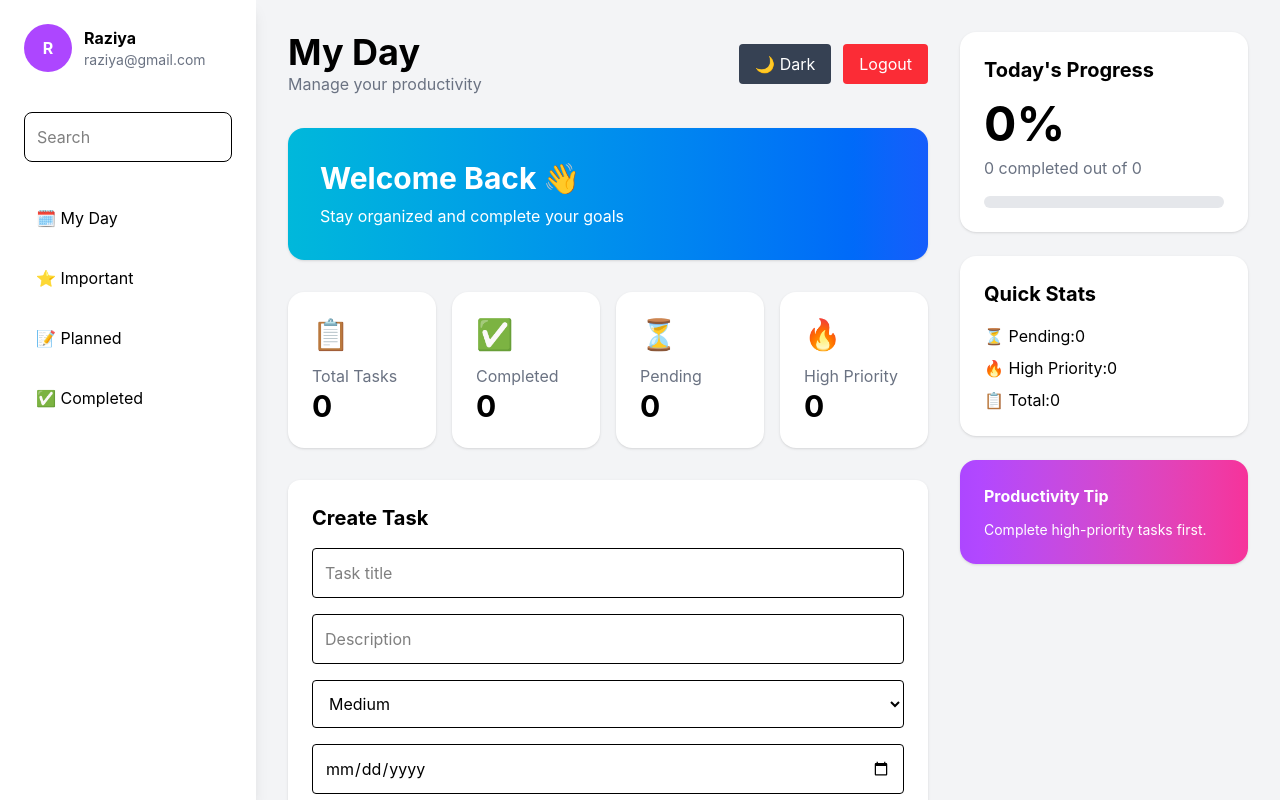
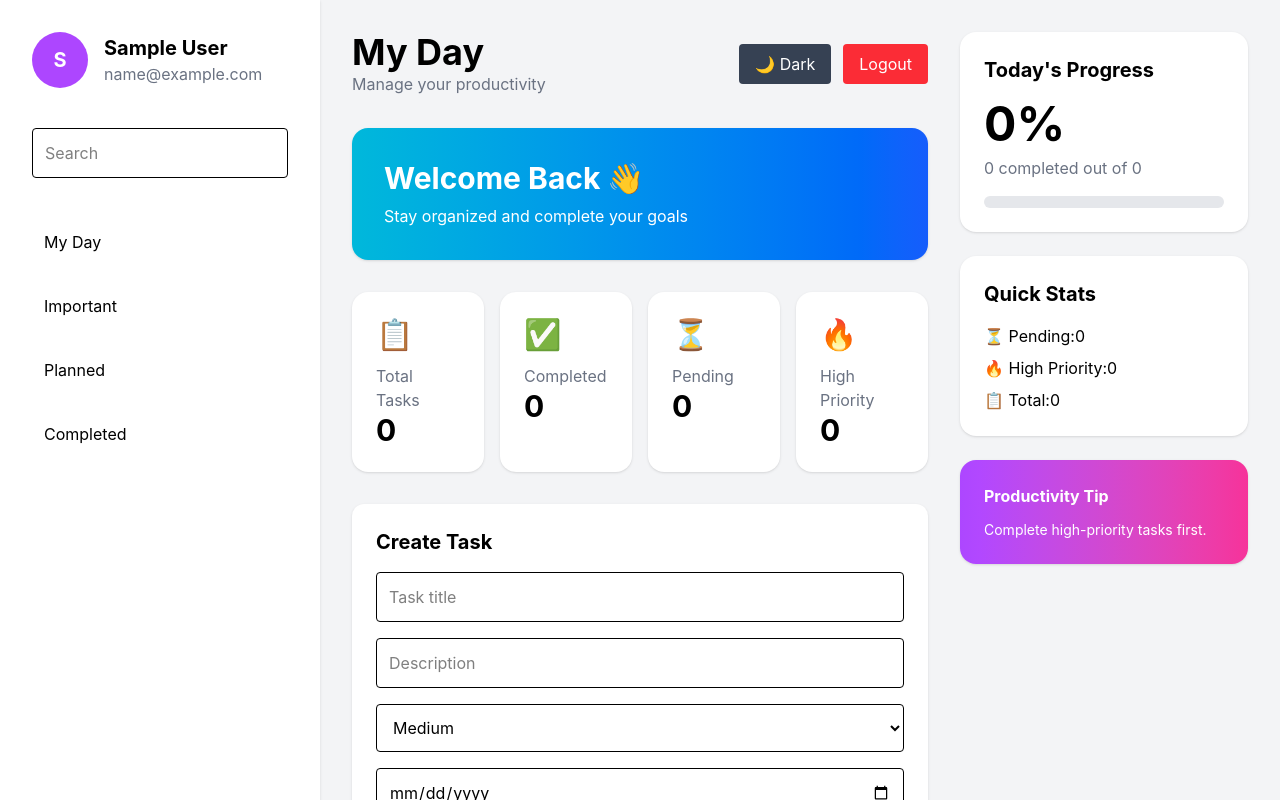
Before and after one commit to Raziya-Mohammad/task-management-system, a React app in the folder frontend/: page /dashboard in a window 1280 px wide. Shown: the top 800 px of the page. Built offline with nearby package versions, Linux system fonts and the light colour scheme; no server answers; sample sign-in values are in the browser's storage; the HTML template or start-up script is replaced by a standard one.

Commit message:
dynamic logged in user dashboard

```diff
--- a/frontend/src/components/Sidebar.jsx
+++ b/frontend/src/components/Sidebar.jsx
@@ -1,4 +1,6 @@
 function Sidebar({
+
+user,
 
 search,
 setSearch,
@@ -8,63 +10,63 @@ setSelectedMenu
 
 }){
 
-const menuItems=[
+const menus=[
 
-{
-name:"My Day",
-icon:"🗓️"
-},
-
-{
-name:"Important",
-icon:"⭐"
-},
-
-{
-name:"Planned",
-icon:"📝"
-},
-
-{
-name:"Completed",
-icon:"✅"
-}
+"My Day",
+"Important",
+"Planned",
+"Completed"
 
 ];
 
 return(
 
-<div className="w-64 h-screen bg-white shadow-lg p-6">
-
-<div className="flex items-center gap-3 mb-10">
+<div className="
+w-80
+bg-white
+shadow
+p-8
+">
 
 <div className="
-w-12
-h-12
+flex
+items-center
+gap-4
+mb-10
+">
+
+<div className="
+w-14
+h-14
 rounded-full
 bg-purple-500
 text-white
 flex
 items-center
 justify-center
+text-xl
 font-bold
 ">
 
-R
+{
+user?.name
+?.charAt(0)
+?.toUpperCase()
+}
 
 </div>
 
 <div>
 
-<h3 className="font-bold">
+<h2 className="font-bold text-xl">
 
-Raziya
+{user?.name}
 
-</h3>
+</h2>
 
-<p className="text-sm text-gray-500">
+<p className="text-gray-500">
 
-raziya@gmail.com
+{user?.email}
 
 </p>
 
@@ -74,6 +76,8 @@ raziya@gmail.com
 
 
 <input
+
+type="text"
 
 placeholder="Search"
 
@@ -90,44 +94,42 @@ e.target.value
 className="
 w-full
 border
-rounded-lg
 p-3
-mb-8
+rounded
+mb-10
 "
+
 />
 
 
-<div className="space-y-3">
+<div className="space-y-4">
 
 {
 
-menuItems.map((item)=>(
+menus.map((menu)=>(
 
-<div
+<button
 
-key={item.name}
+key={menu}
 
 onClick={()=>
-
-setSelectedMenu(
-item.name
-)
-
+setSelectedMenu(menu)
 }
 
 className={`
 
+block
+w-full
+text-left
 p-3
 rounded
-cursor-pointer
-transition
 
 ${
-selectedMenu===item.name
+selectedMenu===menu
 
 ?
 
-"bg-blue-500 text-white"
+"bg-blue-600 text-white"
 
 :
 
@@ -139,13 +141,9 @@ selectedMenu===item.name
 
 >
 
-{item.icon}
+{menu}
 
-{" "}
-
-{item.name}
-
-</div>
+</button>
 
 ))
 
--- a/frontend/src/pages/Dashboard.jsx
+++ b/frontend/src/pages/Dashboard.jsx
@@ -1,9 +1,11 @@
 import { useEffect, useState } from "react";
+
 import {
-  getTasks,
-  deleteTask,
-  updateTask
-} from "../services/taskService";
+getTasks,
+deleteTask,
+updateTask
+}
+from "../services/taskService";
 
 import API from "../api/axios";
 
@@ -17,6 +19,11 @@ function Dashboard(){
 const [darkMode,setDarkMode]=
 useState(
 localStorage.getItem("theme")==="dark"
+);
+
+const user=
+JSON.parse(
+localStorage.getItem("user")
 );
 
 const [search,setSearch]=useState("");
@@ -321,6 +328,8 @@ darkMode
 
 <Sidebar
 
+user={user}
+
 search={search}
 setSearch={setSearch}
 
@@ -413,6 +422,10 @@ onClick={()=>{
 
 localStorage.removeItem(
 "token"
+);
+
+localStorage.removeItem(
+"user"
 );
 
 window.location="/";
@@ -604,80 +617,6 @@ darkMode
 {task.description}
 </p>
 
-<div className="mt-2">
-
-<p>
-
-📅 {
-
-task.dueDate
-?
-new Date(
-task.dueDate
-).toLocaleDateString()
-:
-"No date"
-
-}
-
-</p>
-
-{
-
-isOverdue(
-task.dueDate
-)
-
-&&
-
-task.status!=="Completed"
-
-?
-
-<p className="text-red-500 font-bold">
-⚠ Overdue
-</p>
-
-:null
-
-}
-
-</div>
-
-<div className="mt-3">
-
-<span
-className={`px-3 py-1 rounded-full text-sm font-semibold ${getPriorityColor(task.priority)}`}
->
-
-{task.priority}
-
-</span>
-
-</div>
-
-<div className="flex gap-3 mt-4">
-
-<button
-className="bg-blue-600 text-white px-4 py-2 rounded"
-onClick={()=>
-handleEdit(task)
-}
->
-Edit
-</button>
-
-<button
-className="bg-red-500 text-white px-4 py-2 rounded"
-onClick={()=>
-handleDelete(task._id)
-}
->
-Delete
-</button>
-
-</div>
-
 </div>
 
 ))
--- a/frontend/src/pages/Login.jsx
+++ b/frontend/src/pages/Login.jsx
@@ -4,9 +4,9 @@ import { useNavigate } from "react-router-dom";
 
 function Login() {
 
-const navigate=useNavigate();
+const navigate = useNavigate();
 
-const [formData,setFormData]=useState({
+const [formData,setFormData] = useState({
 email:"",
 password:""
 });
@@ -24,12 +24,16 @@ e.target.value
 
 };
 
-const handleSubmit = async (e) => {
+const handleSubmit = async(e)=>{
+
 e.preventDefault();
 
-  try {
+try{
 
-    const response = await loginUser(formData);
+const response=
+await loginUser(formData);
+
+console.log(response);
 
 if(response?.token){
 
@@ -40,27 +44,35 @@ const handleSubmit = async (e) => {
 
 localStorage.setItem(
 "user",
-        JSON.stringify(response.user)
+JSON.stringify(
+response.user
+)
 );
 
 navigate("/dashboard");
 
 }else{
 
-      alert("Invalid response from server");
+alert(
+"Invalid response from server"
+);
 
 }
 
-  } catch(error){
+}catch(error){
 
 console.log(error);
 
 alert(
+
 error?.response?.data?.message ||
+
 "Login failed"
+
 );
 
 }
+
 };
 
 return(
@@ -99,16 +111,20 @@ onChange={handleChange}
 <button
 className="w-full bg-blue-600 text-white p-3 rounded"
 >
+
 Login
+
 </button>
-
 
 <p className="text-center mt-4">
 
 Don't have an account?
 
 <button
-onClick={()=>navigate("/register")}
+type="button"
+onClick={()=>
+navigate("/register")
+}
 className="text-blue-600 ml-2"
 >
 
```
Lines whose indentation alone changed are shown as unchanged.
